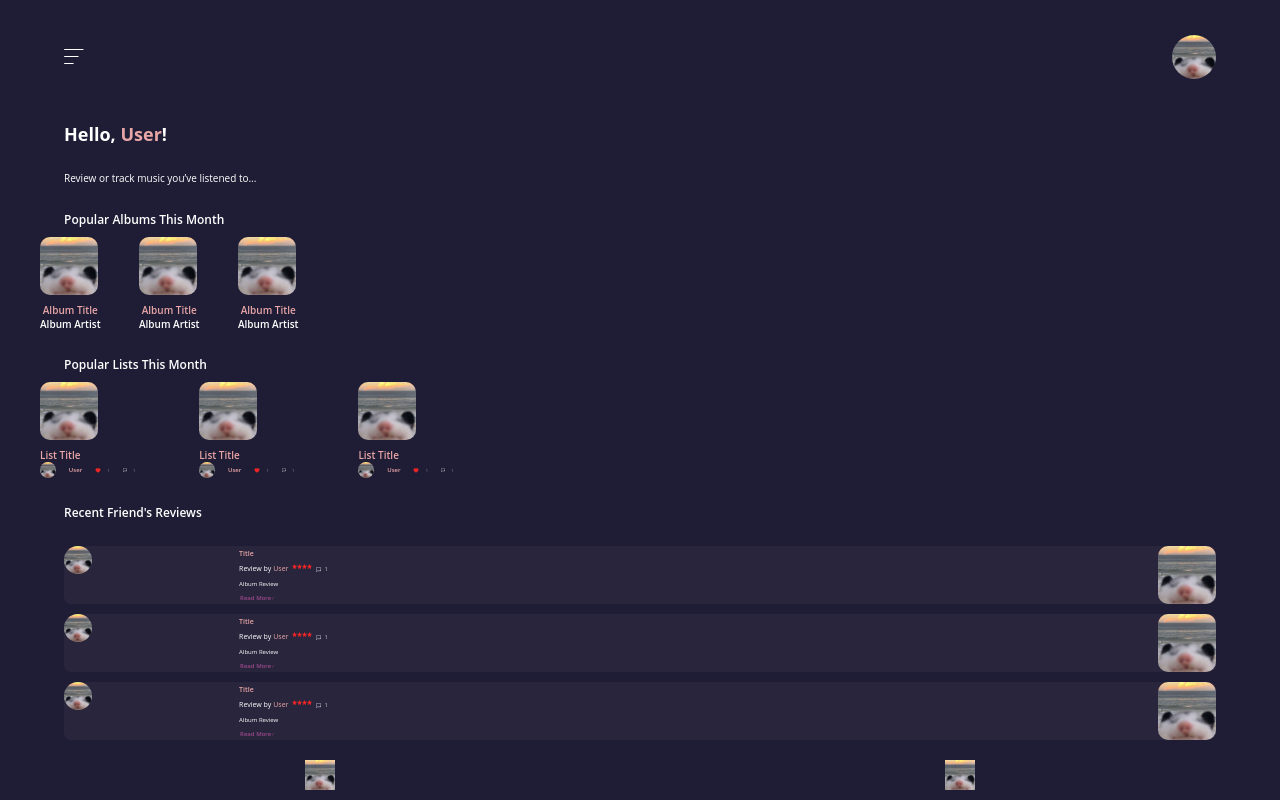
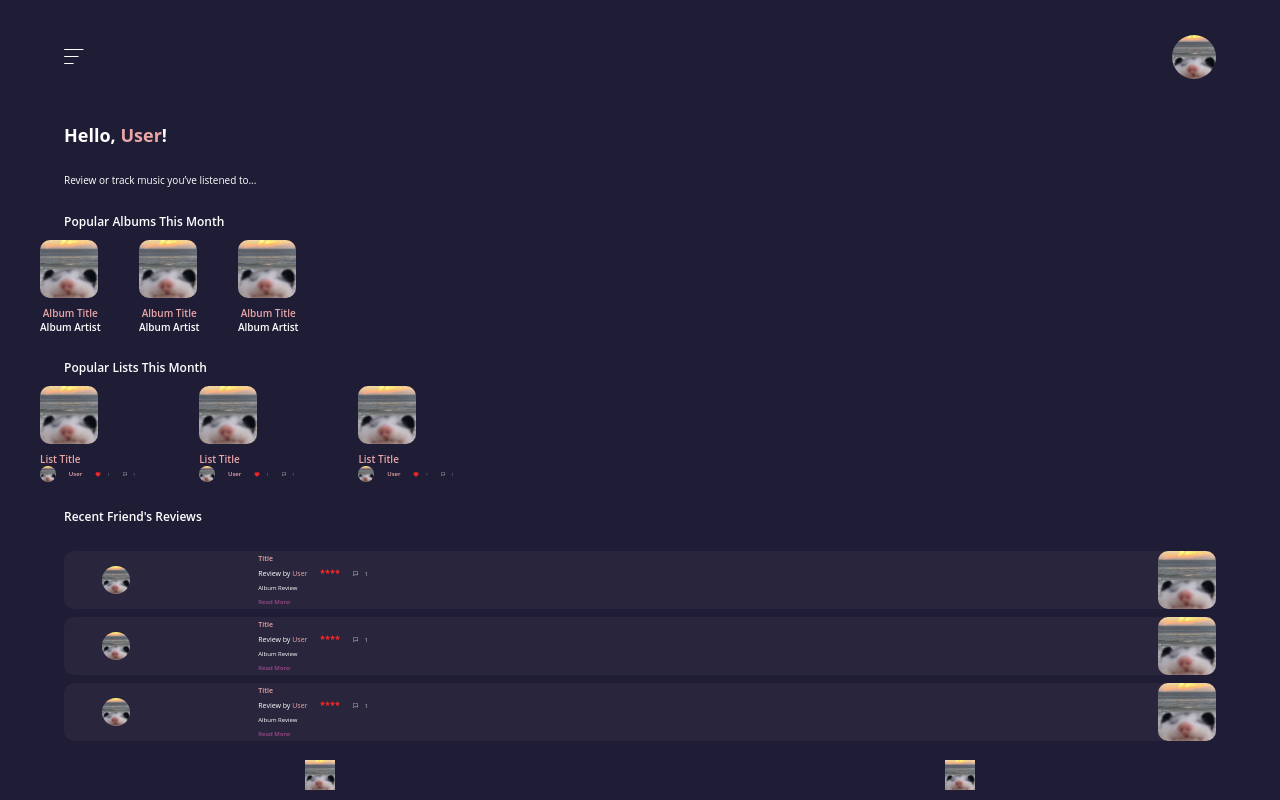
Before and after one commit to liannnaa/MusicBoxd, a React (Create React App) app in the folder front-end/: page /Home in a window 1280 px wide. Built offline with nearby package versions, Linux system fonts and the light colour scheme.

Commit message:
fixed review mini size

```diff
--- a/front-end/src/components/reviewMini.css
+++ b/front-end/src/components/reviewMini.css
@@ -6,15 +6,14 @@
     font-family: Open Sans, Arial;
     font-size: .375rem;
     font-weight: 600;
-    line-height: 8px;
     display: flex;
-    margin-bottom: 10px;
+    margin-bottom: 1vh;
 }
 
 .review-card {
     height: 100%;
     background-color: #e9a6a60d;
-    border-radius: 14px 7px 7px;
+    border-radius: 10px;
     flex-direction: row;
     flex-basis: 100%;
     justify-content: space-between;
@@ -27,7 +26,8 @@
     width: 28px;
     height: 28px;
     object-fit: cover;
-    align-self: flex-start;
+    align-self: center;
+    margin-left: 3vw;
     border-radius: 50%;
 }
 
@@ -45,7 +45,6 @@
     color: #e9a6a6;
     align-self: flex-start;
     font-size: .438rem;
-    line-height: 10px;
 }
 
 .review-info {
@@ -55,7 +54,6 @@
     justify-content: flex-start;
     align-self: flex-start;
     align-items: stretch;
-    padding-right: 80px;
     display: flex;
 }
 
@@ -64,12 +62,10 @@
     align-self: flex-start;
     font-size: .438rem;
     font-weight: 400;
-    line-height: 10px;
 }
 
 .review-username {
     color: #e9a6a6;
-    margin-left: 2px;
 }
 
 .review-stars {
@@ -77,25 +73,23 @@
     height: 5px;
     object-fit: cover;
     align-self: flex-start;
-    margin-left: 4px;
+    margin-left: 1vw;
 }
 .review-comment {
     width: 5px;
     height: 5px;
     object-fit: cover;
     align-self: center;
-    margin-left: 4px;
+    margin-left: 1vw;
   }
 
 .review-num {
     align-self: center;
-    margin-bottom: 1px;
-    margin-left: 3px;
+    margin-left: .5vw;
 }
 
 .review-album-review {
     align-self: flex-start;
-    margin-bottom: 1px;
     font-weight: 400;
 }
 
@@ -107,15 +101,11 @@
     justify-content: flex-start;
     align-self: flex-start;
     align-items: center;
-    margin-bottom: -1px;
-    margin-left: 1px;
-    padding-right: 80px;
     display: flex;
 }
 
 .review-read-more {
     align-self: flex-start;
-    margin-right: 1px;
 }
 
 .review-arrow {
@@ -126,7 +116,6 @@
 }
 
 .review-album {
-    z-index: 1;
     width: 58px;
     height: 58px;
     object-fit: cover;
--- a/front-end/src/components/reviewMini.js
+++ b/front-end/src/components/reviewMini.js
@@ -18,7 +18,7 @@ const Review = () => {
                 </span>
                 <div className="review-info">
                     <span className="review-user">
-                        Review by
+                        Review by{" "}
                         <span className="review-username">
                             User
                         </span>
```
